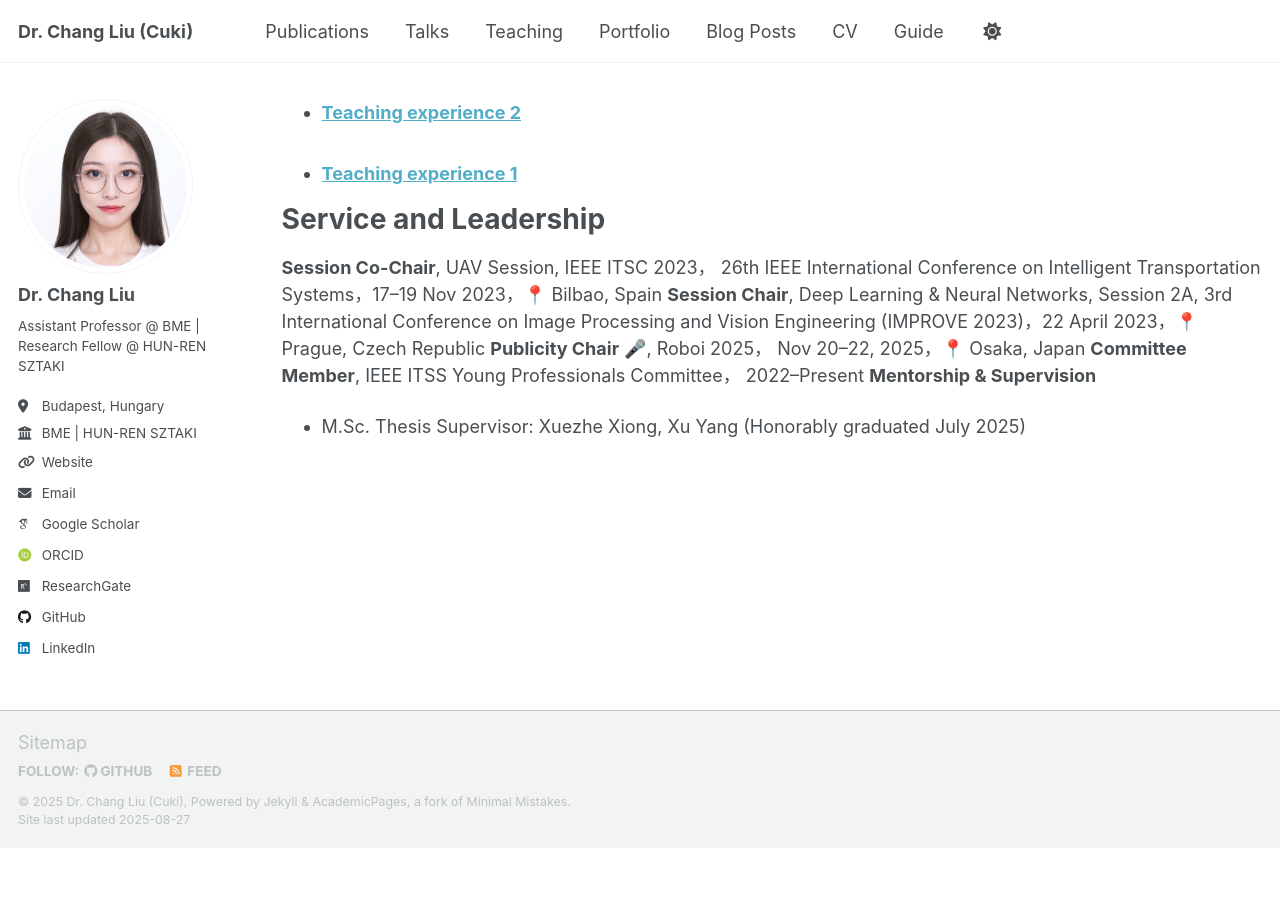
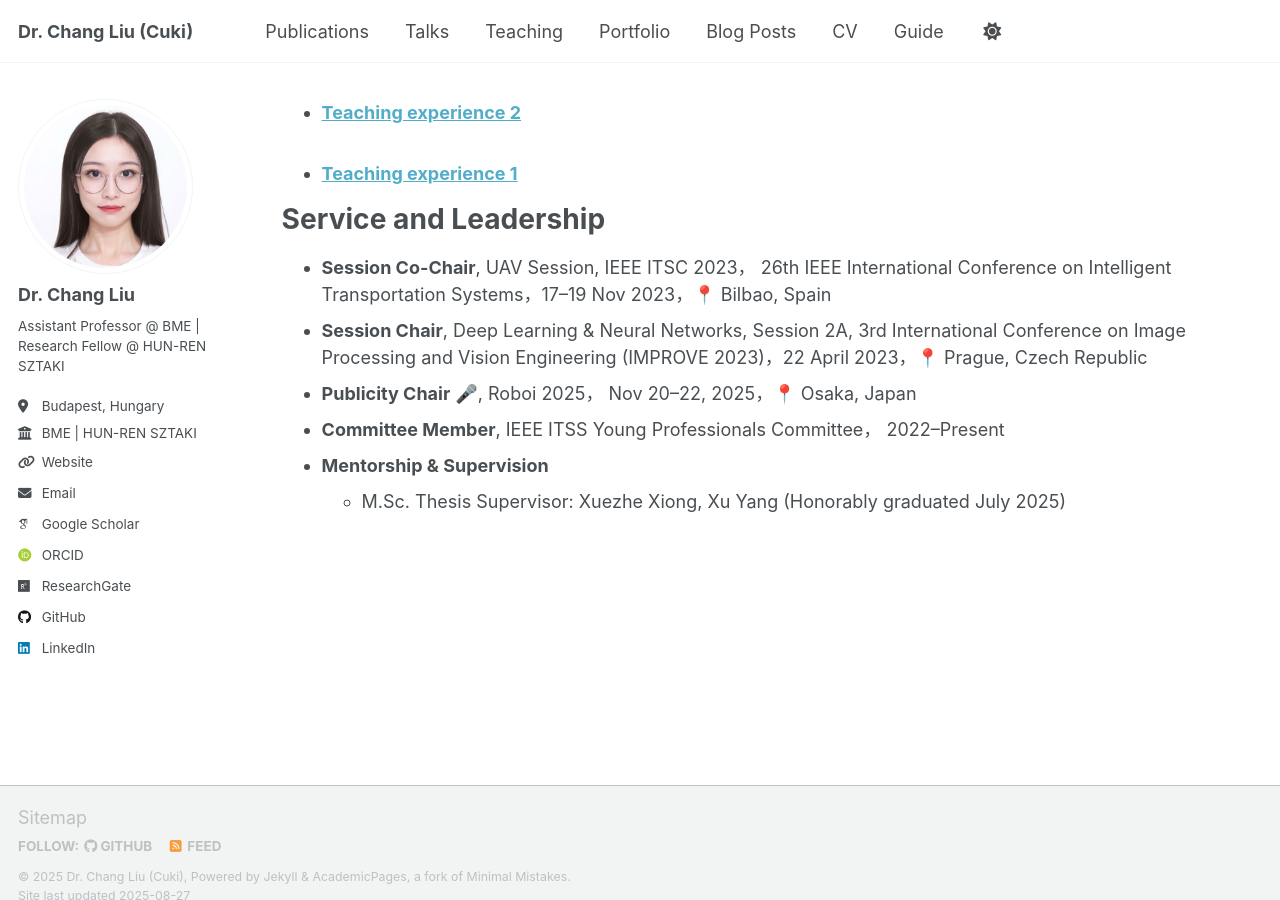
Before and after one commit to ChangLiu-bp/changliu-bp.github.io, a Jekyll site: the page built from _pages/cv.md, in a window 1280 px wide and 900 px high, scrolled down 1852 px. Built offline with Jekyll 4.4.1, drawn with Linux system fonts in a browser that asks for light colours; some web fonts are replaced; a script that is not in the unit is left out; before the commit the page ends 2700 px from its top, so only the background shows below that.

Commit message:
Update cv.md

```diff
--- a/_pages/cv.md
+++ b/_pages/cv.md
@@ -51,9 +51,9 @@
 
 Service and Leadership
 ======
-**Session Co-Chair**, UAV Session, IEEE ITSC 2023， 26th IEEE International Conference on Intelligent Transportation Systems，17–19 Nov 2023，📍 Bilbao, Spain
-**Session Chair**, Deep Learning & Neural Networks, Session 2A, 3rd International Conference on Image Processing and Vision Engineering (IMPROVE 2023)，22 April 2023，📍 Prague, Czech Republic
-**Publicity Chair** 🎤, Roboi 2025， Nov 20–22, 2025，📍 Osaka, Japan
-**Committee Member**, IEEE ITSS Young Professionals Committee， 2022–Present
-**Mentorship & Supervision**
+- **Session Co-Chair**, UAV Session, IEEE ITSC 2023， 26th IEEE International Conference on Intelligent Transportation Systems，17–19 Nov 2023，📍 Bilbao, Spain
+- **Session Chair**, Deep Learning & Neural Networks, Session 2A, 3rd International Conference on Image Processing and Vision Engineering (IMPROVE 2023)，22 April 2023，📍 Prague, Czech Republic
+- **Publicity Chair** 🎤, Roboi 2025， Nov 20–22, 2025，📍 Osaka, Japan
+- **Committee Member**, IEEE ITSS Young Professionals Committee， 2022–Present
+- **Mentorship & Supervision**
   - M.Sc. Thesis Supervisor: Xuezhe Xiong, Xu Yang (Honorably graduated July 2025)
```
